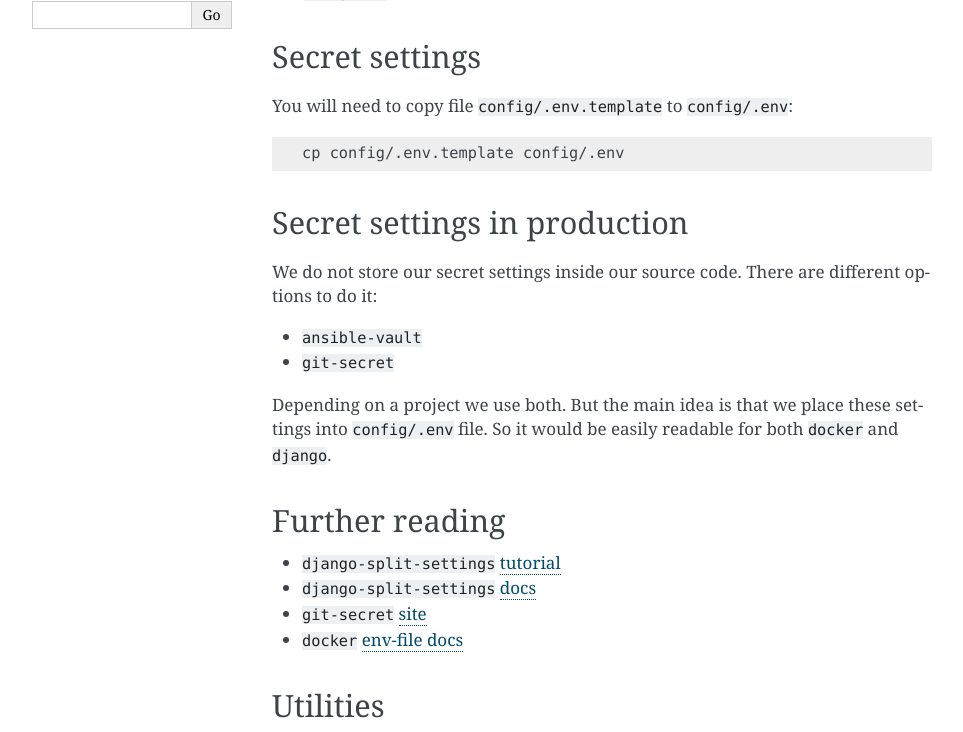
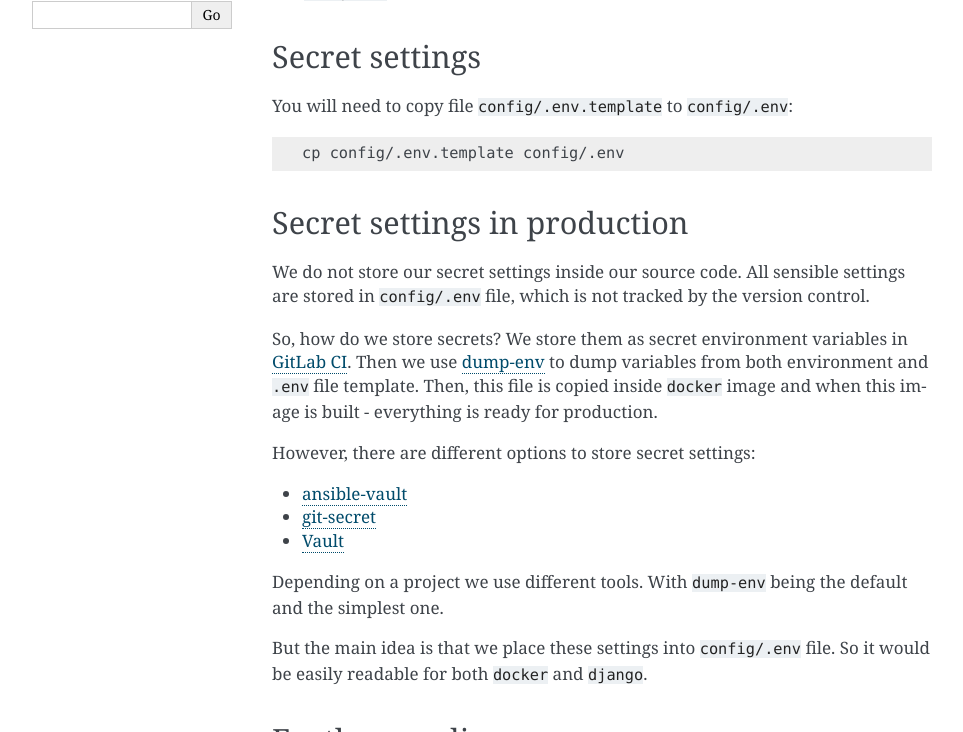
Before and after one commit to wemake-services/wemake-django-template, a Sphinx documentation site: the page built from {{cookiecutter.project_name}}/docs/_pages/template/configuration.rst, in a window 1280 px wide and 900 px high, scrolled down 913 px, cut to the strip 0-732 px from the top of the window. Shown: the whole strip, without its empty margins (148-1111 px from the left). Built offline with Sphinx 7.4.7, drawn with Linux system fonts in a browser that asks for light colours; pages that are not in the unit, such as notebooks, are missing from menus.

Commit message:
Changes how release process works
Changes:
1. Now we are using `dump-env` to create secret `.env` file, closes #84
2. Adds `mypy` docs, closes #67
3. Adds `dump-env` docs
4. Adds `dump-env` into requirements
5. Changes how release process works, now we do not run `build` stage on
non-master branches, closes #91
6. Now removes `docker-compose.override.yml` when `docker` is not used,
closes #88

```diff
--- a/{{cookiecutter.project_name}}/docs/_pages/template/configuration.rst
+++ b/{{cookiecutter.project_name}}/docs/_pages/template/configuration.rst
@@ -49,12 +49,21 @@ Secret settings in production
 -----------------------------
 
 We do not store our secret settings inside our source code.
-There are different options to do it:
+All sensible settings are stored in ``config/.env`` file, which is not tracked by the version control.
 
-- ``ansible-vault``
-- ``git-secret``
+So, how do we store secrets? We store them as secret environment variables in `GitLab CI <https://docs.gitlab.com/ce/ci/variables/README.html#secret-variables>`_.
+Then we use `dump-env <https://github.com/sobolevn/dump-env>`_ to dump variables from both environment and ``.env`` file template.
+Then, this file is copied inside ``docker`` image and when this image is built - everything is ready for production.
 
-Depending on a project we use both. But the main idea is that we place these settings into ``config/.env`` file. So it would be easily readable for both ``docker`` and ``django``.
+However, there are different options to store secret settings:
+
+- `ansible-vault <https://docs.ansible.com/ansible/2.4/vault.html>`_
+- `git-secret <https://github.com/sobolevn/git-secret>`_
+- `Vault <https://www.vaultproject.io/>`_
+
+Depending on a project we use different tools. With ``dump-env`` being the default and the simplest one.
+
+But the main idea is that we place these settings into ``config/.env`` file. So it would be easily readable for both ``docker`` and ``django``.
 
 
 Further reading
```
Also changed, not shown: {{cookiecutter.project_name}}/docs/_pages/template/qa.rst (+20 -1 lines), 5 other files.
